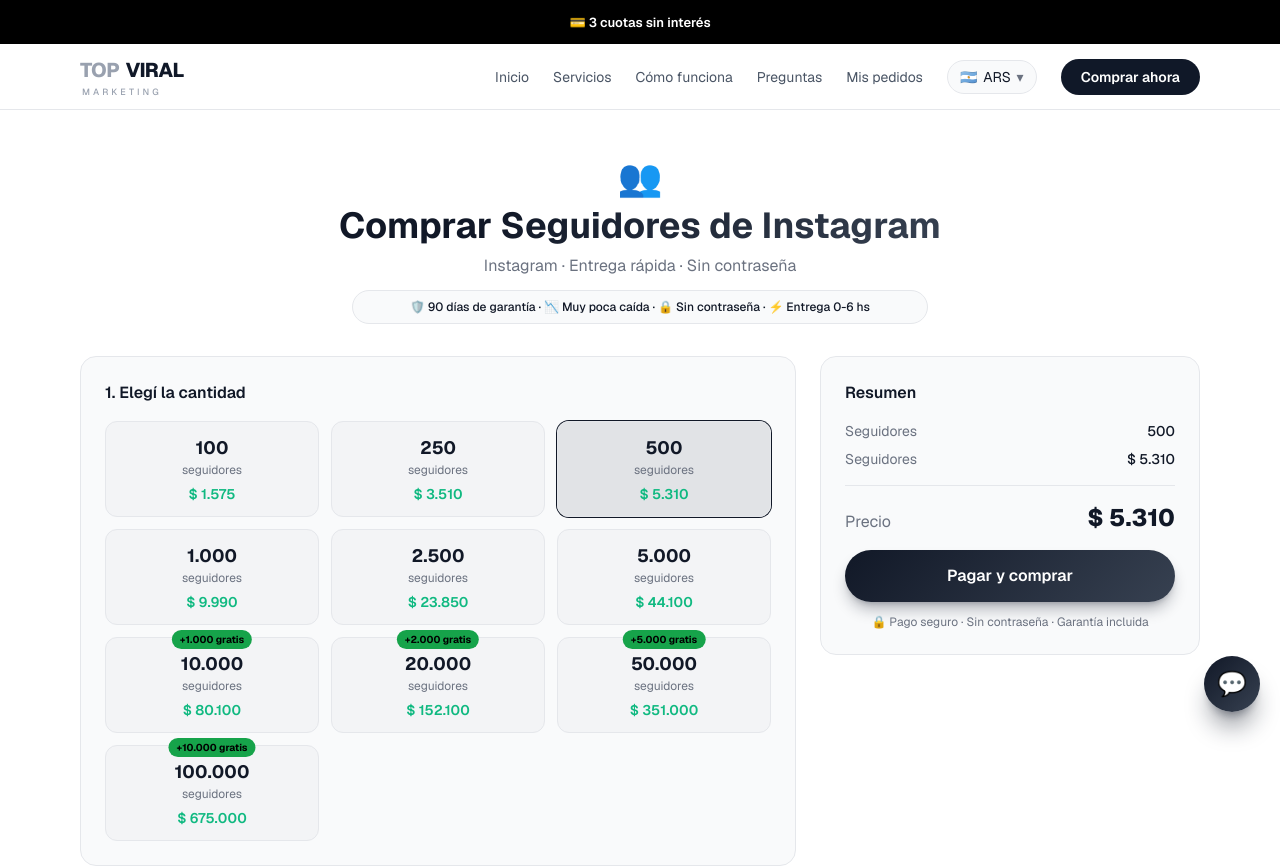
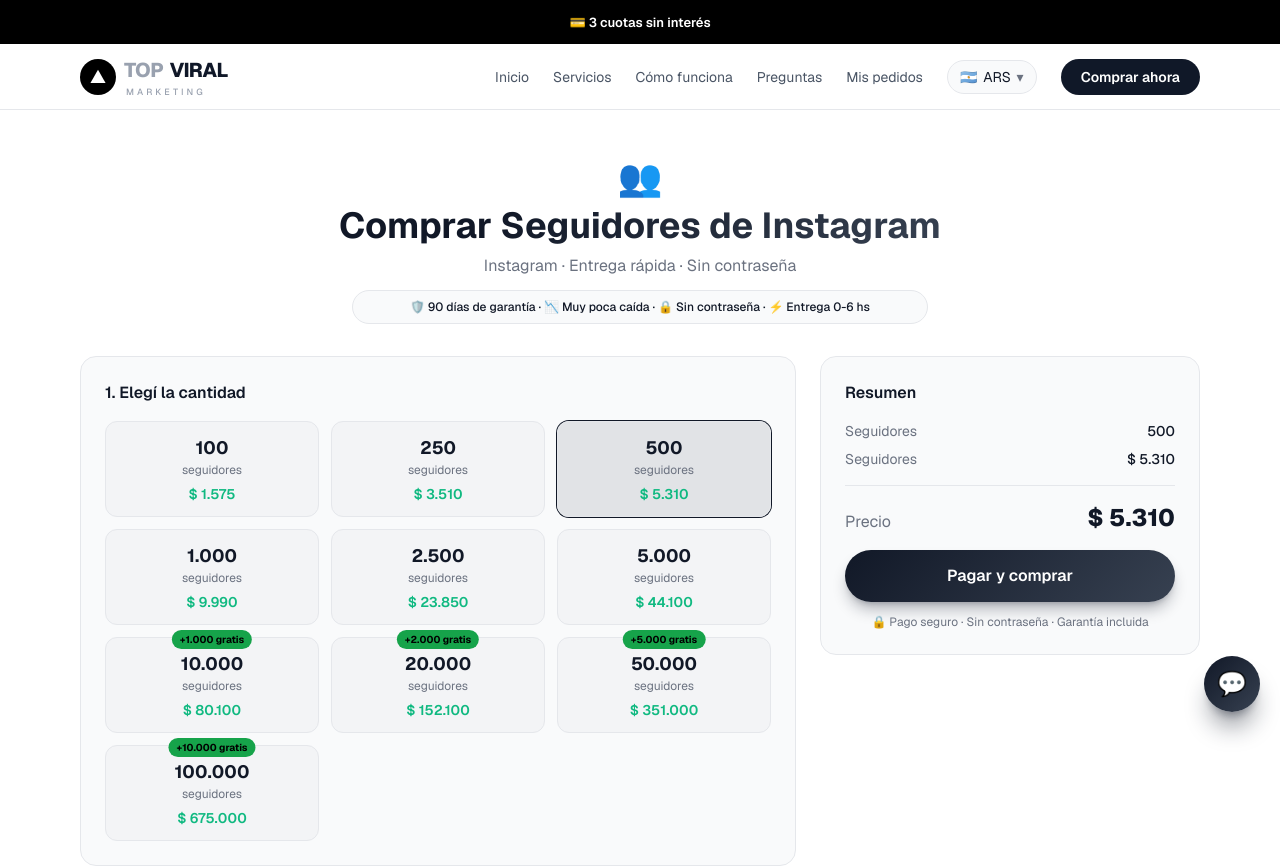
Before and after one commit to sbeatboliche-tech/topvi, a Next.js app: page /ar/servicios/instagram-seguidores in a window 1280 px wide. Shown: the top 867 px of the page. Built offline with nearby package versions, Linux system fonts and the light colour scheme.

Commit message:
logo: agregar icono (circulo + triangulo, recreado del favicon) al wordmark
Icono SVG nitido + wordmark TOP VIRAL dos tonos, en header y footer.

Co-Authored-By: Claude Opus 4.8 <noreply@anthropic.com>

```diff
--- a/components/Logo.tsx
+++ b/components/Logo.tsx
@@ -1,9 +1,9 @@
 // ============================================================
 //  LOGO / WORDMARK
-//  "TOP" en gris + "VIRAL" en negro fuerte (dos tonos, mismo peso),
-//  y "marketing" sobrio en gris fino debajo.
-//  Sin color de marca ni fondo: limpio sobre cualquier base.
-//  Es CSS puro: nítido en cualquier tamaño. Tamaño con la prop `size`.
+//  Ícono (círculo negro + triángulo blanco hacia arriba, recreado del
+//  favicon como SVG nítido) + wordmark "TOP VIRAL" en dos tonos +
+//  "marketing" sobrio debajo. Sin color de marca ni fondo raro.
+//  Tamaño con la prop `size`.
 // ============================================================
 
 export default function Logo({
@@ -14,23 +14,28 @@ export default function Logo({
   className?: string;
 }) {
   const word =
-    size === "lg"
-      ? "text-3xl"
-      : size === "sm"
-      ? "text-lg"
-      : "text-xl";
+    size === "lg" ? "text-3xl" : size === "sm" ? "text-lg" : "text-xl";
   const sub =
     size === "lg"
       ? "text-[12px] tracking-[0.45em]"
       : size === "sm"
       ? "text-[8px] tracking-[0.3em]"
       : "text-[9px] tracking-[0.35em]";
+  const icon =
+    size === "lg" ? "h-11 w-11" : size === "sm" ? "h-7 w-7" : "h-9 w-9";
 
   return (
     <span
-      className={`inline-flex select-none flex-col leading-none ${className}`}
+      className={`inline-flex select-none items-center gap-2 leading-none ${className}`}
       aria-label="TopViral Marketing"
     >
+      {/* Ícono: círculo negro con triángulo blanco hacia arriba */}
+      <svg viewBox="0 0 100 100" className={`${icon} shrink-0`} aria-hidden="true">
+        <circle cx="50" cy="50" r="50" fill="#000000" />
+        <polygon points="50,30 71,67 29,67" fill="#ffffff" />
+      </svg>
+
+      <span className="inline-flex flex-col leading-none">
         <span className="flex items-center gap-1.5">
           <span className={`font-extrabold tracking-tight text-gray-400 ${word}`}>
             TOP
@@ -43,5 +48,6 @@ export default function Logo({
           marketing
         </span>
       </span>
+    </span>
   );
 }
```
Lines whose indentation alone changed are shown as unchanged.
